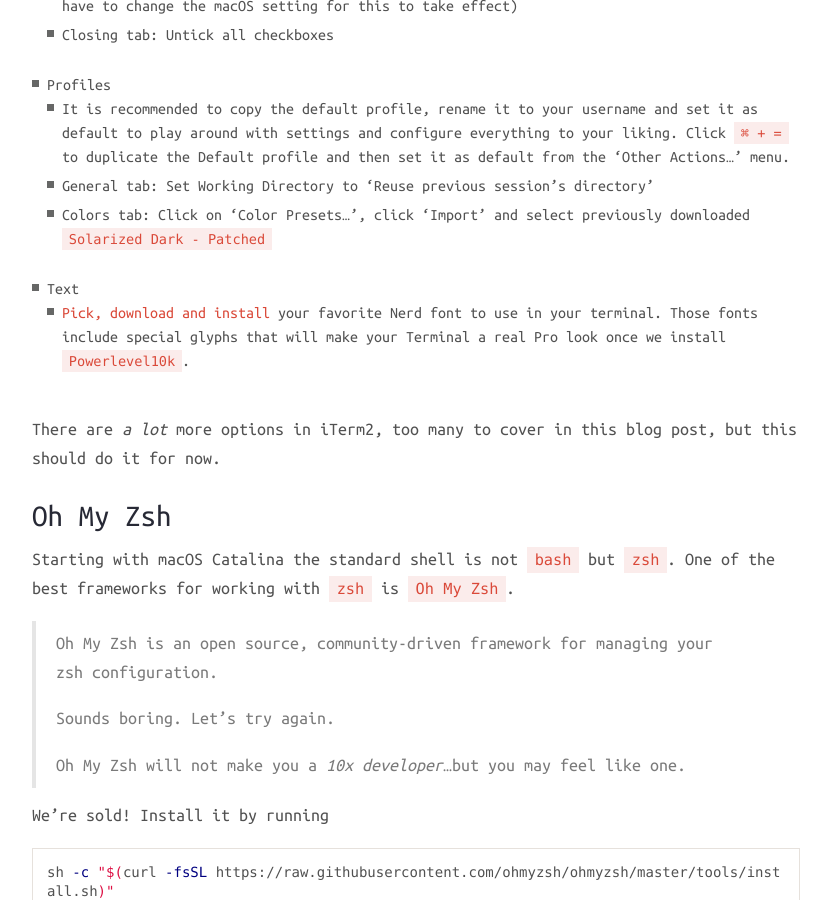
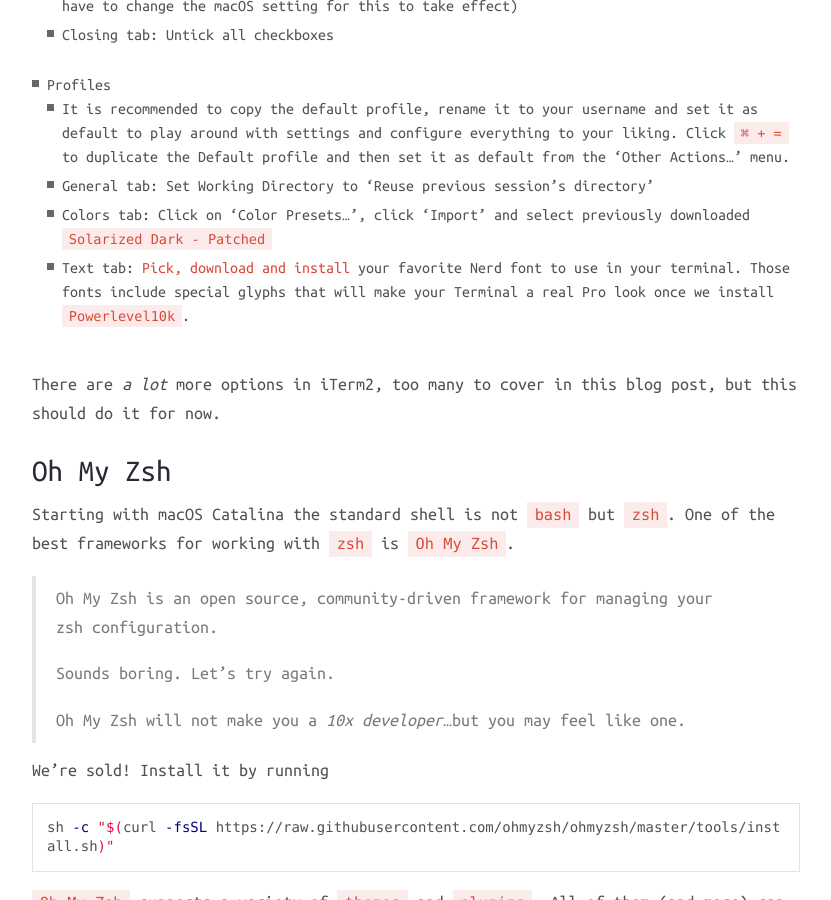
Before and after one commit to msilb/msilb.github.io, a Jekyll site: the page built from _posts/2021-1-31-developers-guide-on-setting-up-a-new-macbook-in-2021.md, in a window 1280 px wide and 900 px high, scrolled down 4247 px. Shown: the whole window, without its empty margins (224-1055 px from the left). Built offline with Jekyll 4.4.1, drawn with Linux system fonts in a browser that asks for light colours; nearby versions of some CDN libraries; comment, search, counter and statistics services are not loaded.

Commit message:
Minor fix

```diff
--- a/_posts/2021-1-31-developers-guide-on-setting-up-a-new-macbook-in-2021.md
+++ b/_posts/2021-1-31-developers-guide-on-setting-up-a-new-macbook-in-2021.md
@@ -97,8 +97,7 @@
     - It is recommended to copy the default profile, rename it to your username and set it as default to play around with settings and configure everything to your liking. Click `⌘ + =` to duplicate the Default profile and then set it as default from the 'Other Actions...' menu.
     - General tab: Set Working Directory to 'Reuse previous session's directory'
     - Colors tab: Click on 'Color Presets...', click 'Import' and select previously downloaded [`Solarized Dark - Patched`](https://github.com/mbadolato/iTerm2-Color-Schemes/blob/master/schemes/Solarized%20Dark%20-%20Patched.itermcolors)
-- Text
-    - [Pick, download and install](https://www.nerdfonts.com/font-downloads) your favorite Nerd font to use in your terminal. Those fonts include special glyphs that will make your Terminal a real Pro look once we install `Powerlevel10k`.
+    - Text tab: [Pick, download and install](https://www.nerdfonts.com/font-downloads) your favorite Nerd font to use in your terminal. Those fonts include special glyphs that will make your Terminal a real Pro look once we install `Powerlevel10k`.
 
 There are _a lot_ more options in iTerm2, too many to cover in this blog post, but this should do it for now.
 
```
